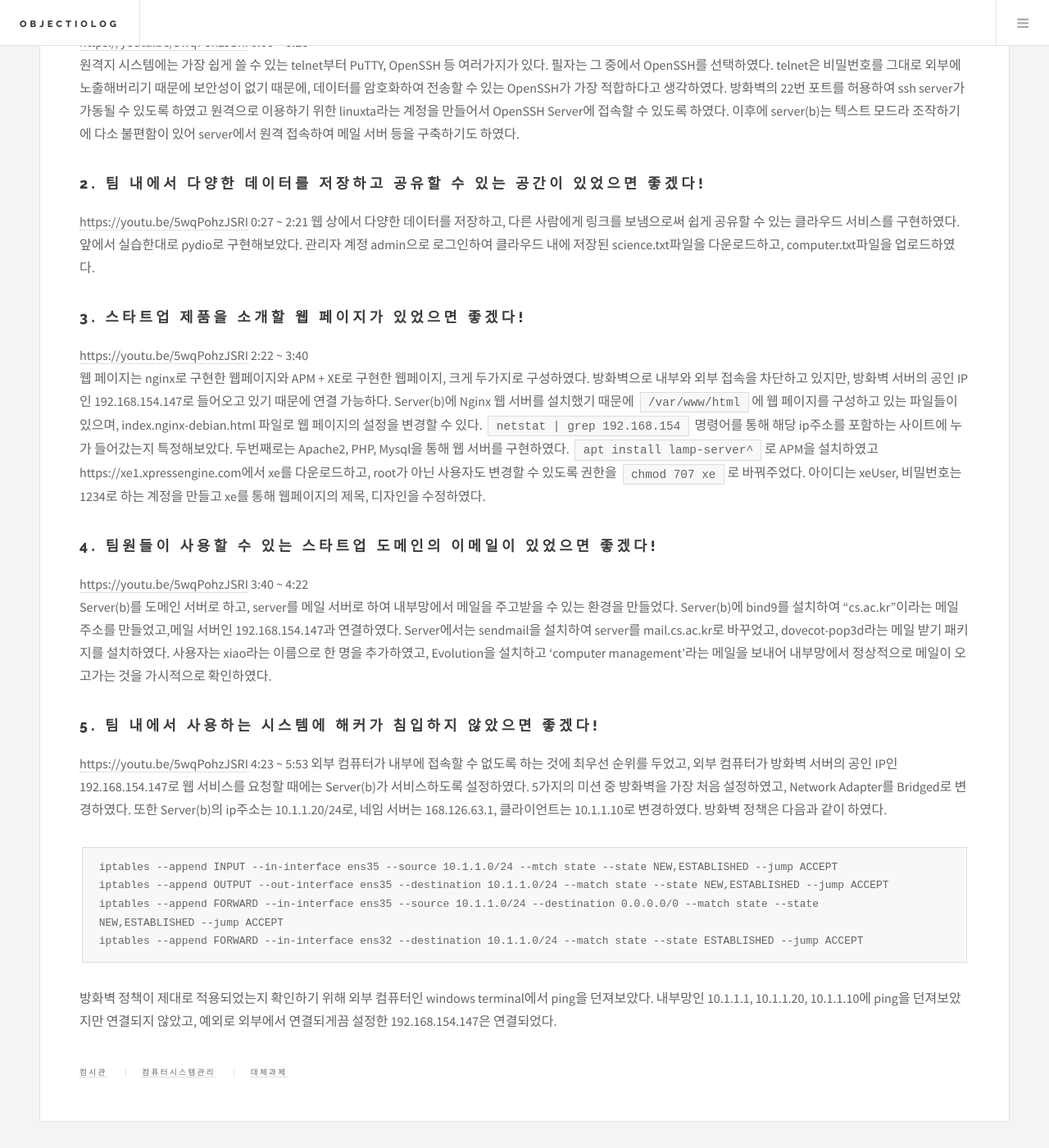
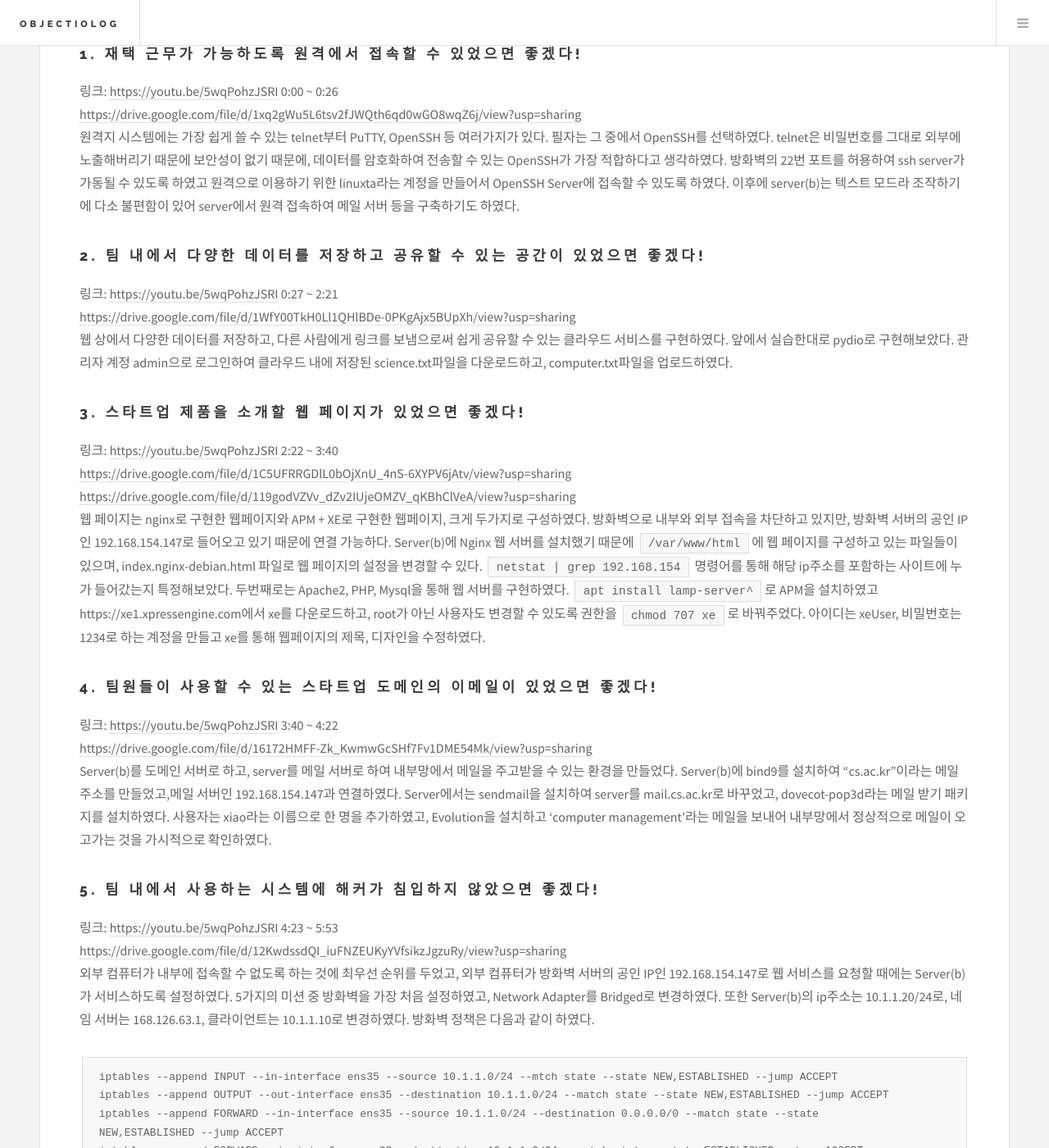
Before and after one commit to ryotaro612/Siera, a Jekyll site: the page built from _posts/2020-06-30-Final.md, in a window 1280 px wide and 1400 px high, scrolled down 1227 px. Shown: the whole window at 82% size. Built offline with Jekyll 4.4.1, drawn with Linux system fonts in a browser that asks for light colours.

Commit message:
Final HW upload

````diff
--- a/_posts/2020-06-30-Final.md
+++ b/_posts/2020-06-30-Final.md
@@ -12,24 +12,32 @@
 
 _ _ _
 
+★유튜브로 올라간 영상은 인코딩 중의 화질 저하때문에 글씨가 잘 안보입니다. 구글 드라이브에서 화질 1080p로 보시면 깨끗하게 나옵니다!★
+
 ## 1. 재택 근무가 가능하도록 원격에서 접속할 수 있었으면 좋겠다!
-<https://youtu.be/5wqPohzJSRI> 0:00 ~ 0:26
+링크: <https://youtu.be/5wqPohzJSRI> 0:00 ~ 0:26
+<https://drive.google.com/file/d/1xq2gWu5L6tsv2fJWQth6qd0wGO8wqZ6j/view?usp=sharing>
 원격지 시스템에는 가장 쉽게 쓸 수 있는 telnet부터 PuTTY, OpenSSH 등 여러가지가 있다. 필자는 그 중에서 OpenSSH를 선택하였다. telnet은 비밀번호를 그대로 외부에 노출해버리기 때문에 보안성이 없기 때문에, 데이터를 암호화하여 전송할 수 있는 OpenSSH가 가장 적합하다고 생각하였다. 방화벽의 22번 포트를 허용하여 ssh server가 가동될 수 있도록 하였고 원격으로 이용하기 위한 linuxta라는 계정을 만들어서 OpenSSH Server에 접속할 수 있도록 하였다. 이후에 server(b)는 텍스트 모드라 조작하기에 다소 불편함이 있어 server에서 원격 접속하여 메일 서버 등을 구축하기도 하였다.
 
 ## 2. 팀 내에서 다양한 데이터를 저장하고 공유할 수 있는 공간이 있었으면 좋겠다!
-<https://youtu.be/5wqPohzJSRI> 0:27 ~ 2:21
+링크: <https://youtu.be/5wqPohzJSRI> 0:27 ~ 2:21
+<https://drive.google.com/file/d/1WfY00TkH0Ll1QHlBDe-0PKgAjx5BUpXh/view?usp=sharing>
 웹 상에서 다양한 데이터를 저장하고, 다른 사람에게 링크를 보냄으로써 쉽게 공유할 수 있는 클라우드 서비스를 구현하였다. 앞에서 실습한대로 pydio로 구현해보았다. 관리자 계정 admin으로 로그인하여 클라우드 내에 저장된 science.txt파일을 다운로드하고, computer.txt파일을 업로드하였다.
 
 ## 3. 스타트업 제품을 소개할 웹 페이지가 있었으면 좋겠다!
-<https://youtu.be/5wqPohzJSRI> 2:22 ~ 3:40
+링크: <https://youtu.be/5wqPohzJSRI> 2:22 ~ 3:40
+<https://drive.google.com/file/d/1C5UFRRGDlL0bOjXnU_4nS-6XYPV6jAtv/view?usp=sharing>
+<https://drive.google.com/file/d/119godVZVv_dZv2IUjeOMZV_qKBhClVeA/view?usp=sharing>
 웹 페이지는 nginx로 구현한 웹페이지와 APM + XE로 구현한 웹페이지, 크게 두가지로 구성하였다. 방화벽으로 내부와 외부 접속을 차단하고 있지만, 방화벽 서버의 공인 IP인 192.168.154.147로 들어오고 있기 때문에 연결 가능하다. Server(b)에 Nginx 웹 서버를 설치했기 때문에 `/var/www/html`에 웹 페이지를 구성하고 있는 파일들이 있으며, index.nginx-debian.html 파일로 웹 페이지의 설정을 변경할 수 있다. `netstat | grep 192.168.154` 명령어를 통해 해당 ip주소를 포함하는 사이트에 누가 들어갔는지 특정해보았다. 두번째로는 Apache2, PHP, Mysql을 통해 웹 서버를 구현하였다. `apt install lamp-server^`로 APM을 설치하였고 https://xe1.xpressengine.com에서 xe를 다운로드하고, root가 아닌 사용자도 변경할 수 있도록 권한을 `chmod 707 xe`로 바꿔주었다. 아이디는 xeUser, 비밀번호는 1234로 하는 계정을 만들고 xe를 통해 웹페이지의 제목, 디자인을 수정하였다.
 
 ## 4. 팀원들이 사용할 수 있는 스타트업 도메인의 이메일이 있었으면 좋겠다!
-<https://youtu.be/5wqPohzJSRI> 3:40 ~ 4:22
+링크: <https://youtu.be/5wqPohzJSRI> 3:40 ~ 4:22
+<https://drive.google.com/file/d/16172HMFF-Zk_KwmwGcSHf7Fv1DME54Mk/view?usp=sharing>
 Server(b)를 도메인 서버로 하고, server를 메일 서버로 하여 내부망에서 메일을 주고받을 수 있는 환경을 만들었다. Server(b)에 bind9를 설치하여 "cs.ac.kr"이라는 메일 주소를 만들었고,메일 서버인 192.168.154.147과 연결하였다. Server에서는 sendmail을 설치하여 server를 mail.cs.ac.kr로 바꾸었고, dovecot-pop3d라는 메일 받기 패키지를 설치하였다. 사용자는 xiao라는 이름으로 한 명을 추가하였고, Evolution을 설치하고 'computer management'라는 메일을 보내어 내부망에서 정상적으로 메일이 오고가는 것을 가시적으로 확인하였다.
 
 ## 5. 팀 내에서 사용하는 시스템에 해커가 침입하지 않았으면 좋겠다!
-<https://youtu.be/5wqPohzJSRI> 4:23 ~ 5:53
+링크: <https://youtu.be/5wqPohzJSRI> 4:23 ~ 5:53
+<https://drive.google.com/file/d/12KwdssdQI_iuFNZEUKyYVfsikzJgzuRy/view?usp=sharing>
 외부 컴퓨터가 내부에 접속할 수 없도록 하는 것에 최우선 순위를 두었고, 외부 컴퓨터가 방화벽 서버의 공인 IP인 192.168.154.147로 웹 서비스를 요청할 때에는 Server(b)가 서비스하도록 설정하였다. 5가지의 미션 중 방화벽을 가장 처음 설정하였고, Network Adapter를 Bridged로 변경하였다. 또한 Server(b)의 ip주소는 10.1.1.20/24로, 네임 서버는 168.126.63.1, 클라이언트는 10.1.1.10로 변경하였다. 방화벽 정책은 다음과 같이 하였다.
 ```
 iptables --append INPUT --in-interface ens35 --source 10.1.1.0/24 --mtch state --state NEW,ESTABLISHED --jump ACCEPT
````
